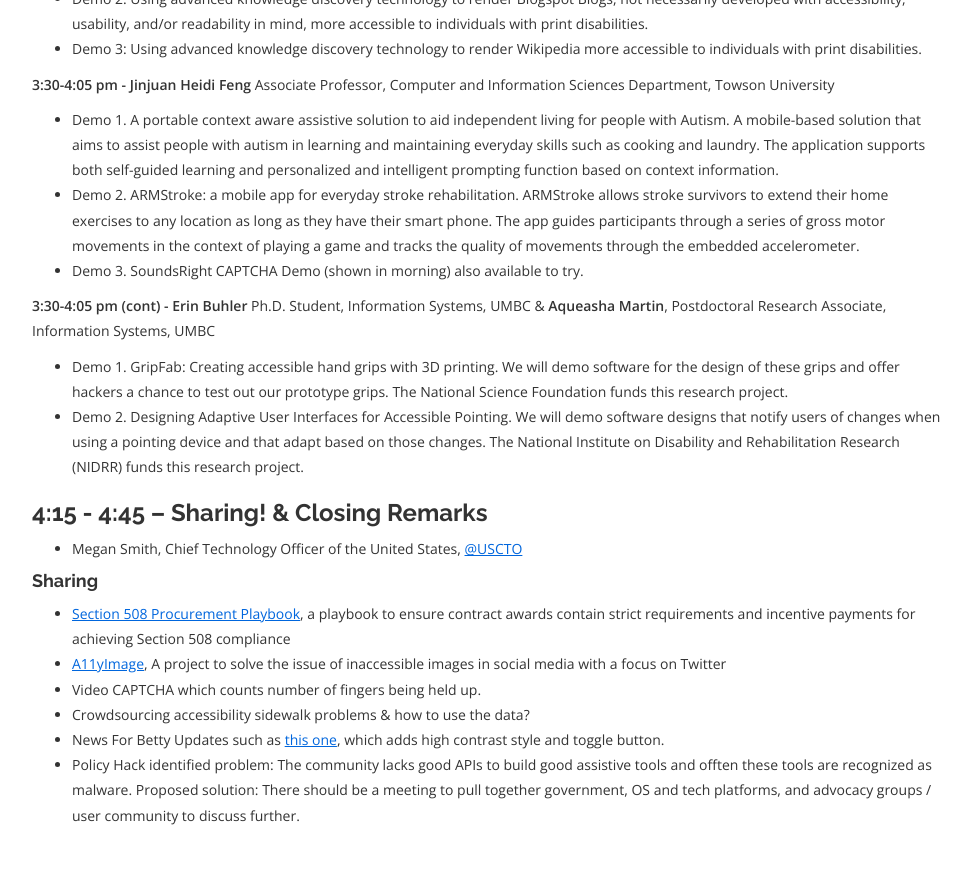
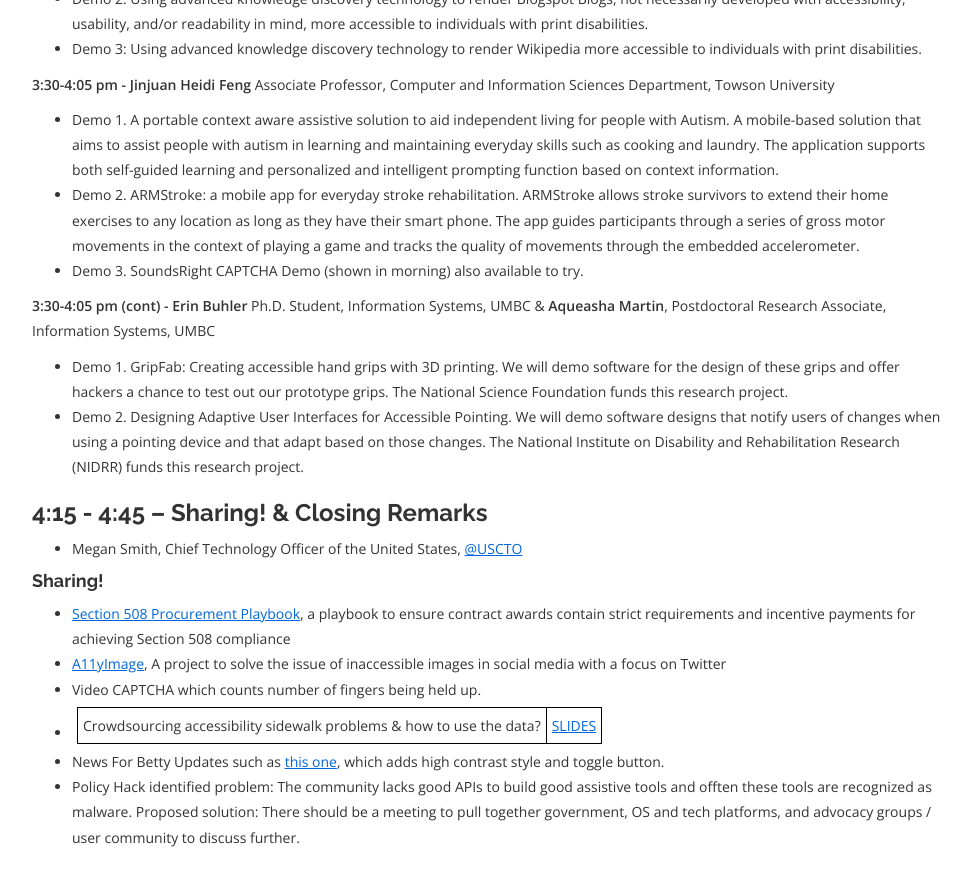
Before and after one commit to 18F/hackathons, a Jekyll site: the page built from pages/a11yhack-schedule.md, in a window 1280 px wide and 900 px high, scrolled down 2724 px. Shown: the top 886 px of the window, without its empty margins (248-1219 px from the left). Built offline with Jekyll 4.4.1, drawn with Linux system fonts in a browser that asks for light colours; nearby versions of some CDN libraries; Markdown is read by kramdown in place of the engine named in the settings.

Commit message:
Adding hara_froehlich slides.

```diff
--- a/pages/a11yhack-schedule.md
+++ b/pages/a11yhack-schedule.md
@@ -120,10 +120,10 @@ Ph.D. Student, Information Systems, UMBC & **Aqueasha Martin**, Postdoctoral Res
 ### 4:15 - 4:45 – Sharing! & Closing Remarks
 * Megan Smith, Chief Technology Officer of the United States, [@USCTO](https://twitter.com/USCTO)
 
-#### Sharing
+#### Sharing!
 * [Section 508 Procurement Playbook](https://18f.github.io/508-procurement-playbook/), a playbook to ensure contract awards contain strict requirements and incentive payments for achieving Section 508 compliance
 * [A11yImage](https://github.com/DavidGinzberg/A11yImage), A project to solve the issue of inaccessible images in social media with a focus on Twitter
 * Video CAPTCHA which counts number of fingers being held up.
-* Crowdsourcing accessibility sidewalk problems & how to use the data?
+* Crowdsourcing accessibility sidewalk problems & how to use the data? | [SLIDES](../../presentations/a11yhack/sharing_hara_froehlich.pdf)
 * News For Betty Updates such as [this one](https://github.com/rtirserio/newsforbetty/commit/2f85ae5f814d23f98c24a81f44459ec4ae6c90bf), which adds high contrast style and toggle button.
 * Policy Hack identified problem: The community lacks good APIs to build good assistive tools and offten these tools are recognized as malware. Proposed solution: There should be a meeting to pull together government, OS and tech platforms, and advocacy groups / user community to discuss further.
```
